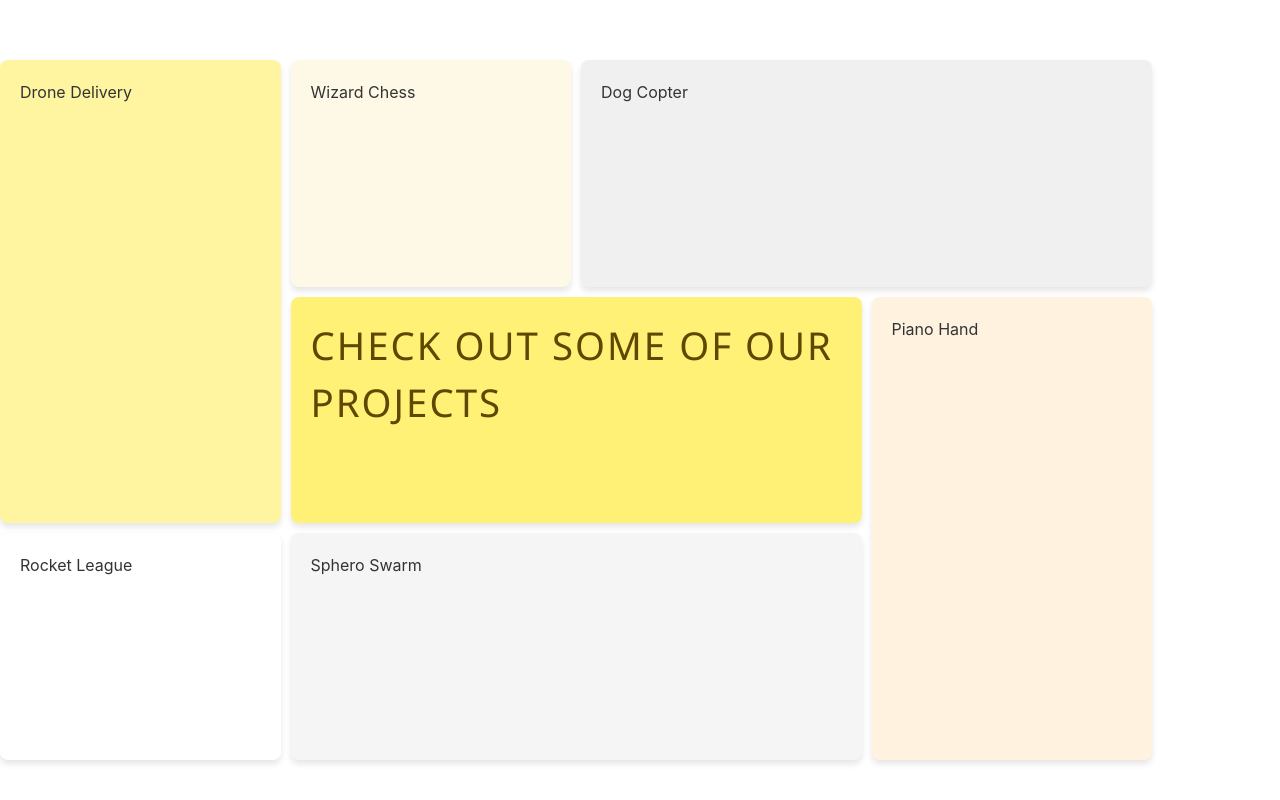
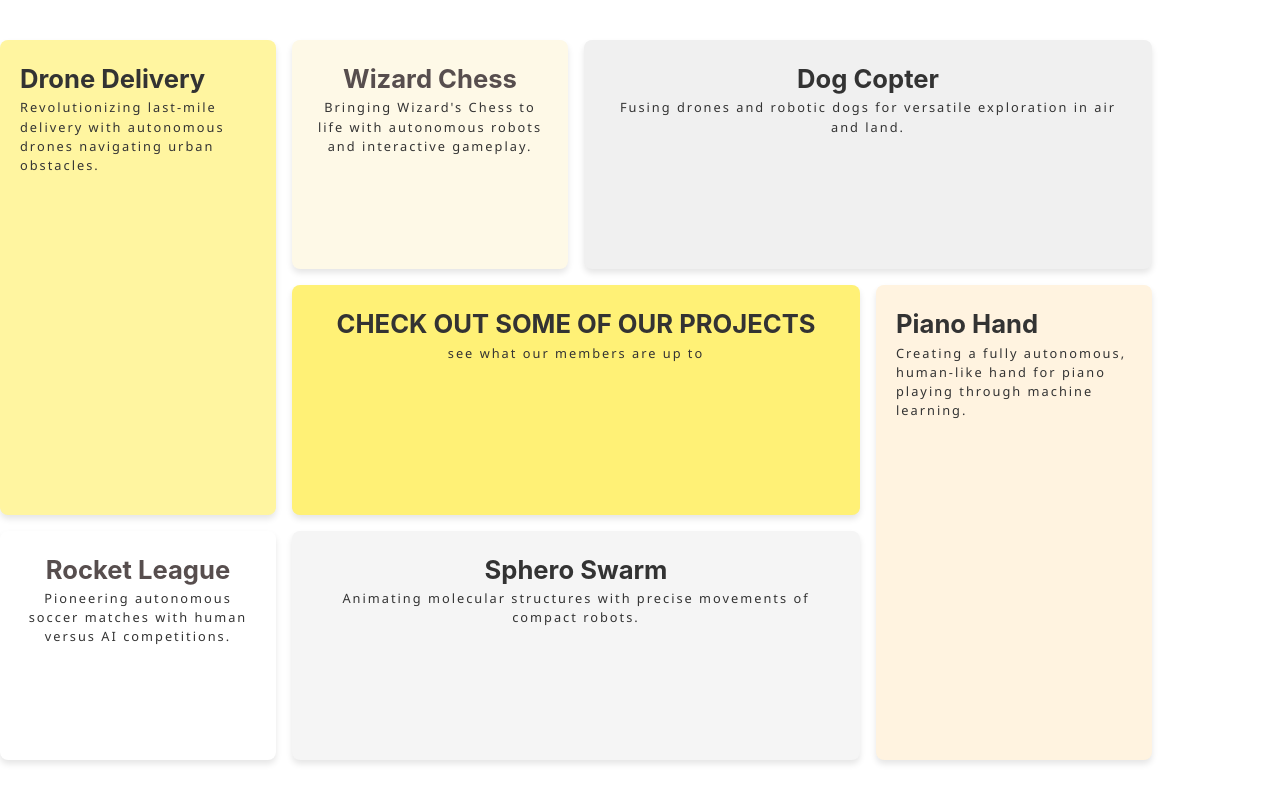
Before and after one commit to purdue-arc/website3.0, a React (Vite) app: page / in a window 1280 px wide. Built offline with nearby package versions, Linux system fonts and the light colour scheme.

Commit message:
some animation for expanding

```diff
--- a/src/Projects.css
+++ b/src/Projects.css
@@ -1,72 +1,66 @@
-/* styles.css */
-.container {
-    display: grid;
-    grid-template-columns: repeat(4, 1fr);
-    grid-template-rows: repeat(3, 1fr);
-    gap: 2vh; /* Adjust the gap between grid items as needed */
-    height: 90vh;
-    width: 90vw; /* Set the maximum width of the container */
-    margin-top: 10vh; /* Add some space at the top */
-    margin: 5vh auto;
-    justify-content: center; /* Center the container horizontally */
-    align-content: center;
+
+.project p {
+    margin-bottom: 0;
+    line-height: 1.5;
 }
 
-  .item {
-    background-color: #f0f0f0; /* Light gray background */
-    border-radius: 8px;
-    padding: 20px;
-    box-shadow: 0 4px 6px rgba(0, 0, 0, 0.1);
-    color: #333333; /* Dark text color */
-    transition: transform 0.3s ease, box-shadow 0.3s ease;
+.item:nth-child(2),
+.item:nth-child(6){
+    .project-title {
+        font-size: 2vw;
+        font-weight: bold;
+        color: #574e4e;
+        text-align: center;
+    }
+    .mini-description {
+        font-size: 1vw;
+        letter-spacing: 2px;
+        font-weight: 200;
+        font-family: 'Segoe UI', Tahoma, Geneva, Verdana, sans-serif;
+        color: #333333;
+        text-align: center;
     }
 
-  .item:hover {
-    transform: scale(1.05);
-    box-shadow: 0 8px 12px rgba(0, 0, 0, 0.2);
-  }
-
-  .item:nth-child(1),
-  .item:nth-child(5) {
-    grid-row: span 2;/* styles.css */
-  }
-  .container {
-    display: grid;
-    grid-template-columns: repeat(4, 1fr);
-    grid-template-rows: repeat(3, 1fr);
-    gap: 10px; /* Adjust the gap between grid items as needed */
-    height: 90vh; /* Set the height of the container to 90% of the viewport height */
-    width: 90vw; /* Set the width of the container to 90% of the viewport width */
-    margin: 5vh auto; /* Center the container both horizontally and vertically */
-    padding-top: 20px; /* Add some padding at the top */
-    justify-content: center; /* Center the container horizontally */
-  }
-
-.item {
-  background-color: #f0f0f0; /* Light gray background */
-  border-radius: 8px;
-  padding: 20px;
-  box-shadow: 0 4px 6px rgba(0, 0, 0, 0.1);
-  color: #333333; /* Dark text color */
 }
 
 .item:nth-child(1),
 .item:nth-child(5) {
     grid-row: span 2;
+    .project-title {
+        font-size: 2vw;
+        font-weight: bold;
+        color: #333333;
     }
+    .mini-description {
+        font-size: 1vw;
+        letter-spacing: 2px;
+        font-weight: 200;
+        font-family: 'Segoe UI', Tahoma, Geneva, Verdana, sans-serif;
+        color: #333333;
+    }
+
+}
+
 
 .item:nth-child(3),
 .item:nth-child(4),
 .item:nth-child(7) {
     grid-column: span 2;
+    .project-title {
+        font-size: 2vw;
+        font-weight: bold;
+        color: #333333;
+        text-align: center;
+    }
+    .mini-description {
+        font-size: 1vw;
+        letter-spacing: 2px;
+        font-weight: 200;
+        font-family: 'Segoe UI', Tahoma, Geneva, Verdana, sans-serif;
+        color: #333333;
+        text-align: center;
     }
 
-.big-title {
-  font-size: 24px;
-  text-transform: uppercase;
-  letter-spacing: 1px;
-  text-align: center;
-  margin-bottom: 10px;
 }
 
 .project h2 {
@@ -75,51 +69,6 @@
     color: #feda6a;
     text-transform: uppercase;
     letter-spacing: 1px;
-}
-
-.project p {
-  margin-bottom: 0;
-  line-height: 1.5;
-}
-
-h1 {
-  margin-bottom: 40px;
-  color: #333333;
-  font-size: 36px;
-  text-align: center;
-  text-transform: uppercase;
-  letter-spacing: 2px;
-  border-bottom: 2px solid #feda6a;
-  padding-bottom: 10px;
-}
-
-
-
-  .item:nth-child(3),
-  .item:nth-child(4),
-  .item:nth-child(7) {
-    grid-column: span 2;
-  }
-
-  .big-title {
-    font-size: 24px;
-    text-transform: uppercase;
-    letter-spacing: 1px;
-    text-align: center;
-    margin-bottom: 10px;
-  }
-
-  .project h2 {
-    margin-bottom: 10px;
-    font-size: 24px;
-    color: #feda6a;
-    text-transform: uppercase;
-    letter-spacing: 1px;
-  }
-
-  .project p {
-    margin-bottom: 0;
-    line-height: 1.5;
 }
 
 h1 {
@@ -134,22 +83,20 @@ h1 {
 }
 
 .item:nth-child(4):hover {
-    transform: none; /* Remove hover effect for item 4 */
-    box-shadow: none; /* Remove hover effect for item 4 */
+    transform: none;
+    box-shadow: none;
 }
 
-
 .item:nth-child(1) {
-    background-color: #fff5a0; /* Yellow */
-
+    background-color: #fff5a0;
 }
 
 .item:nth-child(2) {
-    background-color: #fef9e7; /* Cream */
+    background-color: #fef9e7;
 }
 
 .item:nth-child(3) {
-    background-color: #f0f0f0; /* Light Gray */
+    background-color: #f0f0f0;
 }
 
 .item:nth-child(4) {
@@ -157,25 +104,68 @@ h1 {
 }
 
 .item:nth-child(5) {
-    background-color: #fff3e0; /* Light Orange */
+    background-color: #fff3e0;
 }
 
 .item:nth-child(6) {
-    background-color: #fff; /* White */
-
+    background-color: #fff;
 }
 
 .item:nth-child(7) {
-    background-color: #f5f5f5; /* Light Gray */
-
+    background-color: #f5f5f5;
 }
 
 .title {
+    font-size: 3vw;
+    font-weight: 900;
+    text-transform: uppercase;
+    letter-spacing: 2px;
+    color: #5f4700;
+    font-family: 'Segoe UI', Tahoma, Geneva, Verdana, sans-serif;
+    text-align: center; /* Center the text horizontally */
+}
+
+
+.container {
+    display: grid;
+    grid-template-columns: 1fr 1fr 1fr 1fr;
+    grid-template-rows: 1fr 1fr 1fr;
+    gap: 2vh;
+    height: 90vh;
+    width: 90vw;
+    margin: 5vh auto;
     justify-content: center;
     align-content: center;
-    font-size: 3vw; /* Larger font size */
-    text-transform: uppercase;
-    letter-spacing: 2px;
-    color: #5f4700; /* Custom yellow color */
-    font-family: 'Segoe UI', Tahoma, Geneva, Verdana, sans-serif; /* Custom font family */
 }
+
+
+.item:hover {
+    transform: scale(1.05);
+    box-shadow: 0 8px 12px rgba(0, 0, 0, 0.2);
+}
+
+.item {
+    background-color: #f0f0f0;
+    border-radius: 8px;
+    padding: 20px;
+    box-shadow: 0 4px 6px rgba(0, 0, 0, 0.1);
+    color: #333333;
+    transition: transform 0.3s ease, box-shadow 0.3s ease;
+    cursor: pointer;
+}
+
+
+.item.expanded {
+    position: absolute;
+    width: 50vw; /* Fixed width */
+    height: 70vh; /* Fixed height */
+    z-index: 1;
+    left: 30vw; /* Align to the center horizontally */
+    top: 20vh; /* Align to the center vertically */
+    transition: transform 0.5s ease; /* Smooth transition */
+}
+
+.item.dummy {
+    /* Add styles to make it look like a placeholder */
+    background-color: transparent;
+}
--- a/src/Projects.jsx
+++ b/src/Projects.jsx
@@ -1,4 +1,4 @@
-import React, { useEffect } from 'react';
+import React, { useState } from 'react';
 import './Projects.css'; // Import your CSS file
 
 function Projects() {
@@ -6,69 +6,119 @@ function Projects() {
     const projectsData = [
         {
             title: "Drone Delivery",
-            description: "Our project focuses on developing an autonomous drone capable of delivering packages, revolutionizing last-mile delivery applications. This drone will have an optimized flight control system to efficiently navigate urban environments, avoid all potential obstacles (like buildings and trees), and plan long-term routes. We are also creating a mobile app that enables users to easily interact with the drone and experience the convenience of drone delivery firsthand."
+            description: "Our project focuses on developing an autonomous drone capable of delivering packages, revolutionizing last-mile delivery applications. This drone will have an optimized flight control system to efficiently navigate urban environments, avoid all potential obstacles (like buildings and trees), and plan long-term routes. We are also creating a mobile app that enables users to easily interact with the drone and experience the convenience of drone delivery firsthand.",
+            miniDescription: "Revolutionizing last-mile delivery with autonomous drones navigating urban obstacles."
         },
         {
             title: "Wizard Chess",
-            description: "We're creating a large-scale, autonomous chess game inspired by the enchanting Wizard's Chess from Harry Potter. The pieces will consist of individual robots, controlled using Raspberry Pi Picos and wifi chips, that all connect to a central computer that controls all the pieces movements. On the software side, our goal is to bring chess to life by combining voice recognition, path planning, computer vision, and swarm control to develop a unique, interactive player experience."
+            description: "We're creating a large-scale, autonomous chess game inspired by the enchanting Wizard's Chess from Harry Potter. The pieces will consist of individual robots, controlled using Raspberry Pi Picos and wifi chips, that all connect to a central computer that controls all the pieces movements. On the software side, our goal is to bring chess to life by combining voice recognition, path planning, computer vision, and swarm control to develop a unique, interactive player experience.",
+            miniDescription: "Bringing Wizard's Chess to life with autonomous robots and interactive gameplay."
         },
         {
             title: "Dog Copter",
-            description: "We're building a groundbreaking fusion of a drone and a robotic dog, featuring autonomous navigation and camera/lidar vision. Inspired by innovations in robotic dogs (Boston Dynamics' Spot), flying cars, and drones, our goal is to create a versatile robot capable of seamless transitions, effortlessly traversing rocky land and taking flight in the air, primarily for exploration purposes. Join us as we push the boundaries of robotics to create the marvel that is DogCopter."
+            description: "We're building a groundbreaking fusion of a drone and a robotic dog, featuring autonomous navigation and camera/lidar vision. Inspired by innovations in robotic dogs (Boston Dynamics' Spot), flying cars, and drones, our goal is to create a versatile robot capable of seamless transitions, effortlessly traversing rocky land and taking flight in the air, primarily for exploration purposes. Join us as we push the boundaries of robotics to create the marvel that is DogCopter.",
+            miniDescription: "Fusing drones and robotic dogs for versatile exploration in air and land."
         },
         {
             title: "CHECK OUT SOME OF OUR PROJECTS",
-            description: "n/a"
+            description: "n/a",
+            miniDescription: "see what our members are up to"
         },
         {
             title: "Piano Hand",
-            description: "Inspired by groundbreaking biomechanical robots like Boston Dynamics' Atlas, our project aims to build a fully autonomous, human-like hand capable of playing the piano, achieving the dexterity and complexity of the human hand's 27 degrees of freedom. We are exploring the exciting realm of machine learning and optical image recognition to develop a model that can read sheet music, delving in to different algorithms to make hand motion along the piano as real as possible, and controlling and running all this with controllers channeled by PCBs."
+            description: "Inspired by groundbreaking biomechanical robots like Boston Dynamics' Atlas, our project aims to build a fully autonomous, human-like hand capable of playing the piano, achieving the dexterity and complexity of the human hand's 27 degrees of freedom. We are exploring the exciting realm of machine learning and optical image recognition to develop a model that can read sheet music, delving in to different algorithms to make hand motion along the piano as real as possible, and controlling and running all this with controllers channeled by PCBs.",
+            miniDescription: "Creating a fully autonomous, human-like hand for piano playing through machine learning."
         },
         {
             title: "Rocket League",
-            description: "We are building an autonomous system of small-scale vehicles to play exhilarating, high-speed soccer matches. Inspired by the popular video game Rocket League, our goal is to create a dynamic and interactive demo, pitting human-controlled cars against autonomous ones. As we progress, we envision launching a multi-university competition, inviting teams to showcase their own intelligent strategies in a thrilling autonomous soccer tournament. Be a part of this cutting-edge initiative and help shape the future of autonomous sports!"
+            description: "We are building an autonomous system of small-scale vehicles to play exhilarating, high-speed soccer matches. Inspired by the popular video game Rocket League, our goal is to create a dynamic and interactive demo, pitting human-controlled cars against autonomous ones. As we progress, we envision launching a multi-university competition, inviting teams to showcase their own intelligent strategies in a thrilling autonomous soccer tournament. Be a part of this cutting-edge initiative and help shape the future of autonomous sports!",
+            miniDescription: "Pioneering autonomous soccer matches with human versus AI competitions."
         },
         {
             title: "Sphero Swarm",
-            description: "Our project revolves around the use of Sphero balls, compact spherical robots capable of precise movement and coordination, to form dynamic representations of molecules. By orchestrating the controlled movement of these Sphero robots, we will bring molecular structures to life, enabling visitors to gain a deeper understanding of chemistry in an engaging and interactive way."
+            description: "Our project revolves around the use of Sphero balls, compact spherical robots capable of precise movement and coordination, to form dynamic representations of molecules. By orchestrating the controlled movement of these Sphero robots, we will bring molecular structures to life, enabling visitors to gain a deeper understanding of chemistry in an engaging and interactive way.",
+            miniDescription: "Animating molecular structures with precise movements of compact robots."
         }
     ];
 
-    const renderProjectTitle = (index) => {
-        if (index === 3) {
-            return <p className="title">{projectsData[index].title}</p>;
-        } else {
-            return <p className="project-title">{projectsData[index].title}</p>;
+    // State to keep track of expanded items
+    const [expandedItem, setExpandedItem] = useState(null);
+
+    const toggleExpand = (index) => {
+        if (index !== 3) {
+            setExpandedItem(expandedItem === index ? null : index);
         }
     };
+
+    const renderProjectTitle = (index) => {
+        const isExpanded = expandedItem === index;
+
+        if (isExpanded) {
+            // Return the expanded item
+            return (
+                <div className={`item expanded`} onClick={() => toggleExpand(index)}>
+                    <p className="project-title">{projectsData[index].title}</p>
+                    <p className="description">{projectsData[index].description}</p>
+                </div>
+            );
+        } else {
+            // Return the regular item
+            return (
+                <div className={`item`} onClick={() => toggleExpand(index)}>
+                    <p className="project-title">{projectsData[index].title}</p>
+                    <p className="mini-description">{projectsData[index].miniDescription}</p>
+                </div>
+            );
+        }
+    };
+
+    const renderDummyItem = () => {
+        if (expandedItem !== null) {
+            console.log(expandedItem);
+            // Determine the column and row span of the expanded item
+            let gridColumn, gridRow;
+
+            // Set column and row spans based on expanded item
+            if (expandedItem === 0) {
+                gridColumn = '1';
+                gridRow = '1 / span 2';
+            } else if (expandedItem === 1) {
+                gridColumn = '2';
+                gridRow = '1';
+            } else if (expandedItem === 2) {
+                gridColumn = '3 / span 2';
+                gridRow = '1';
+            } else if (expandedItem === 3) {
+                gridColumn = '1';
+                gridRow = '3';
+            } else if (expandedItem === 4) {
+                gridColumn = '4';
+                gridRow = '2 / span 2 ';
+            } else if (expandedItem === 5) {
+                gridColumn = '1';
+                gridRow = '3 ';
+            } else if (expandedItem === 6) {
+                gridColumn = '2 / span 2';
+                gridRow = '3';
+            }
+
+            // Return the dummy item with dynamic column and row span
+            return <div className="item dummy" style={{ gridColumn, gridRow }}></div>;
+        }
+    };
+
+
 
     return (
         <div className="parent">
             <div className="container">
-                <div className="item">
-                    {renderProjectTitle(0)}
-                </div>
-                <div className="item">
-                    {renderProjectTitle(1)}
-                </div>
-                <div className="item">
-                    {renderProjectTitle(2)}
-                </div>
-                <div className="item">
-                    {renderProjectTitle(3)}
-                </div>
-                <div className="item">
-                    {renderProjectTitle(4)}
-                </div>
-                <div className="item">
-                    {renderProjectTitle(5)}
-                </div>
-                <div className="item">
-                    {renderProjectTitle(6)}
-                </div>
+                {projectsData.map((_, index) => renderProjectTitle(index))}
+                {renderDummyItem()}
             </div>
         </div>
     );
+
+
 }
 
 export default Projects;
```
Lines whose indentation alone changed are shown as unchanged.
